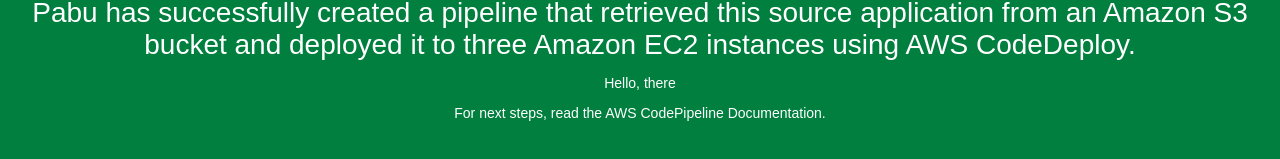
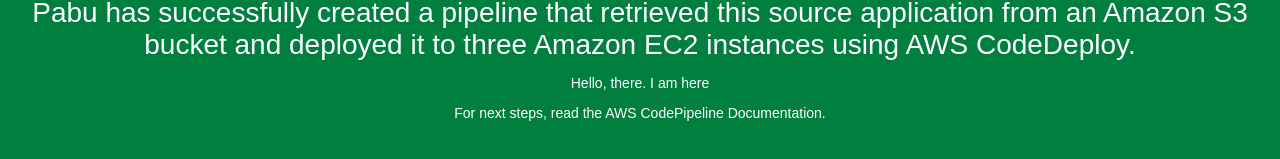
Before and after one commit to Pabusingh/codepipeline, a plain HTML site: page index.html in a window 1280 px wide. Shown: the part 153-312 px from the top of the page. Drawn offline with Linux system fonts and the light colour scheme.

Commit message:
adding new changes

```diff
--- a/index.html
+++ b/index.html
@@ -29,7 +29,7 @@
     <h1>Congratulations!</h1>
     <h2>Pabu has successfully created a pipeline that retrieved this source application from an Amazon S3 bucket and deployed it
   to three Amazon EC2 instances using AWS CodeDeploy.</h2>
-   <p>Hello, there</p>
+   <p>Hello, there. I am here</p>
     <p>For next steps, read the AWS CodePipeline Documentation.</p>
   </div>
 </body>
```
